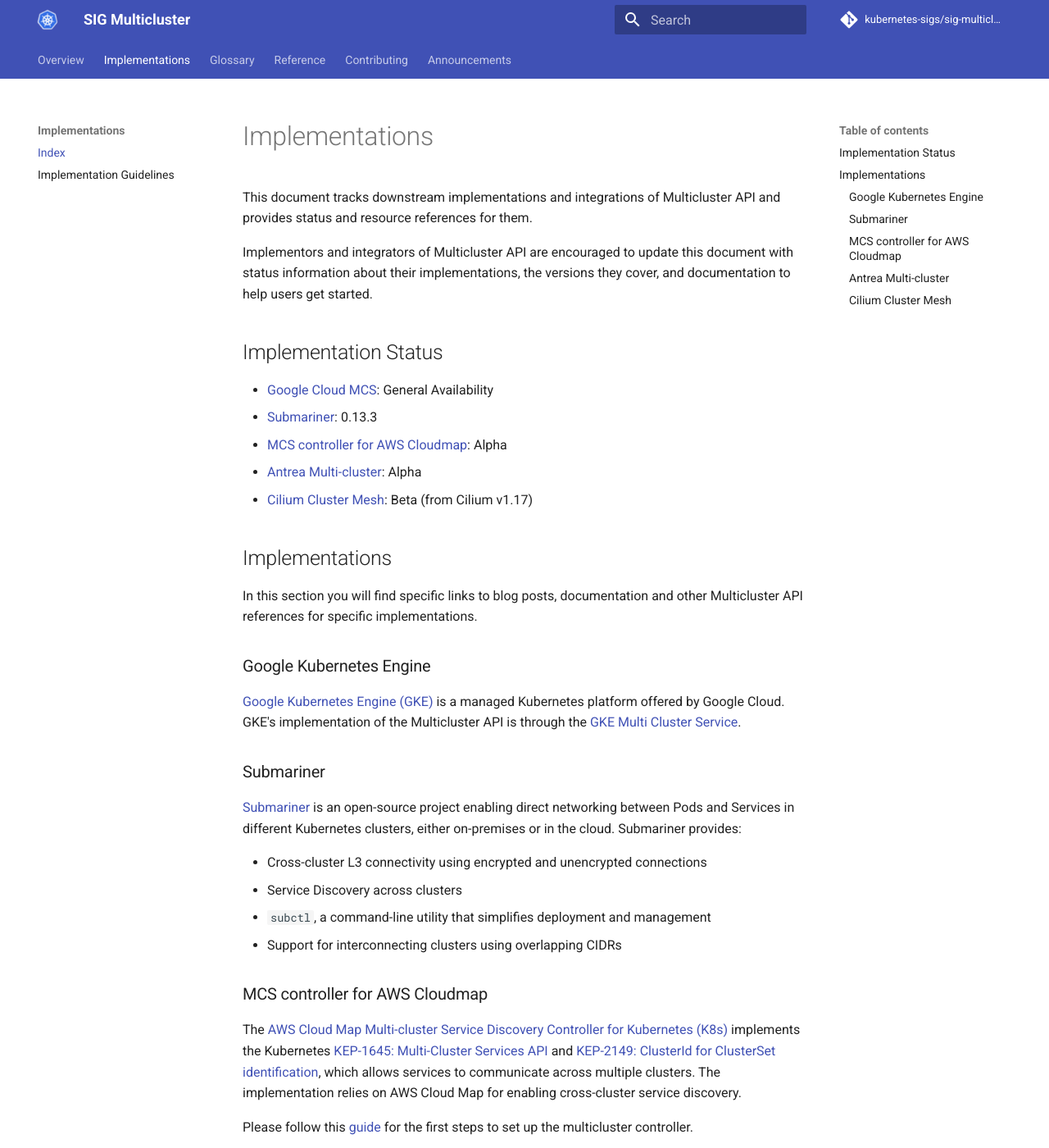
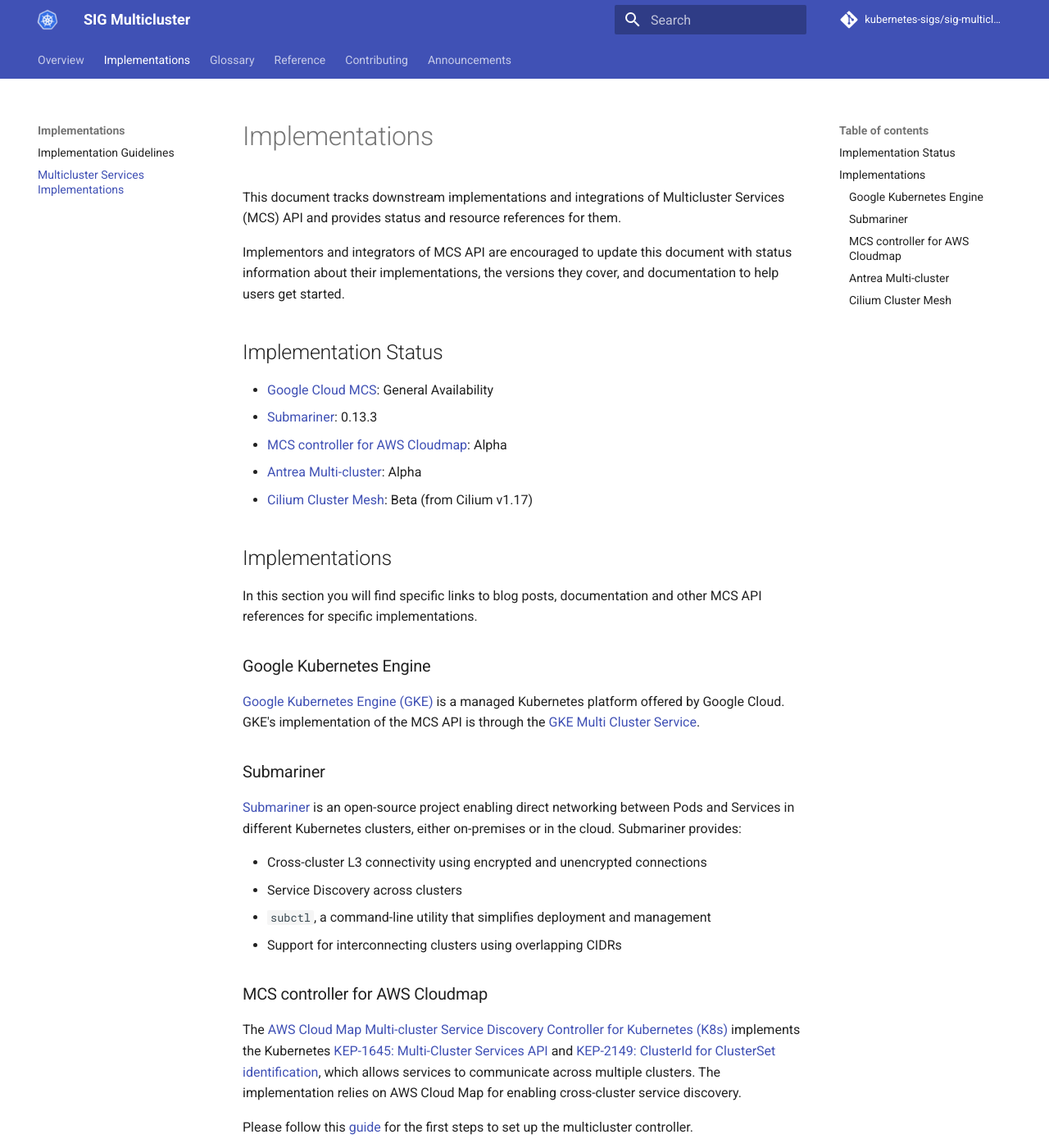
Before and after one commit to kubernetes-sigs/sig-multicluster-site, an MkDocs documentation site: the page built from site-src/implementations/index.md, in a window 1280 px wide and 1400 px high. Shown: the whole window at 82% size. Built offline with MkDocs 1.6.1 and Material for MkDocs 9.7.7, drawn with Linux system fonts in a browser that asks for light colours; comment, search, counter and statistics services are not loaded; some of the changed text lies outside the part shown.

Commit message:
Clarify what the  MCS API implementation page is talking about
Signed-off-by: Laura Lorenz <lauralorenz@google.com>

```diff
--- a/mkdocs.yml
+++ b/mkdocs.yml
@@ -41,8 +41,8 @@
     - Work API Overview: concepts/work-api.md
     - ClusterProfile API Overview: concepts/cluster-profile-api.md
   - Implementations:
-    - Index: implementations/index.md
     - Implementation Guidelines: implementations/guidelines.md
+    - Multicluster Services Implementations: implementations/index.md
   - Glossary:
     - Index: references/glossary/index.md
   - Reference:
--- a/site-src/implementations/index.md
+++ b/site-src/implementations/index.md
@@ -1,8 +1,8 @@
 # Implementations
 
-This document tracks downstream implementations and integrations of Multicluster API and provides status and resource references for them.
+This document tracks downstream implementations and integrations of Multicluster Services (MCS) API and provides status and resource references for them.
 
-Implementors and integrators of Multicluster API are encouraged to update this document with status information about their implementations, the versions they cover, and documentation to help users get started.
+Implementors and integrators of MCS API are encouraged to update this document with status information about their implementations, the versions they cover, and documentation to help users get started.
 
 ## Implementation Status
 
@@ -14,12 +14,12 @@
 
 ## Implementations
 
-In this section you will find specific links to blog posts, documentation and other Multicluster API references for specific implementations.
+In this section you will find specific links to blog posts, documentation and other MCS API references for specific implementations.
 
 
 ### Google Kubernetes Engine
 
-[Google Kubernetes Engine (GKE)][gke] is a managed Kubernetes platform offered by Google Cloud. GKE's implementation of the Multicluster API is through the [GKE Multi Cluster Service][gke-mcs].
+[Google Kubernetes Engine (GKE)][gke] is a managed Kubernetes platform offered by Google Cloud. GKE's implementation of the MCS API is through the [GKE Multi Cluster Service][gke-mcs].
 
 [gke]:https://cloud.google.com/kubernetes-engine
 [gke-mcs]:https://cloud.google.com/kubernetes-engine/docs/concepts/multi-cluster-services
@@ -50,7 +50,7 @@
 
 [Antrea][antrea] is an open-source project which is a Kubernetes networking solution intended to be Kubernetes native. It operates at Layer 3/4 to provide networking and security services for a Kubernetes cluster, leveraging Open vSwitch as the networking data plane.
 
-[Antrea Multi-cluster][antrea-mcs-arch] implements Multi-cluster Service API, which allows users to create multi-cluster Services that can be accessed cross clusters in a ClusterSet. Antrea Multi-cluster also extends Antrea native NetworkPolicy to support [Multi-cluster NetworkPolicy][antrea-mcs-anp] rules that apply to cross-cluster traffic, and [ClusterNetworkPolicy replication][antrea-mcs-cnp-replica] that allows a ClusterSet admin to create ClusterNetworkPolicies which are replicated across the entire ClusterSet and enforced in all member clusters.
+[Antrea Multi-cluster][antrea-mcs-arch] implements the MCS API, which allows users to create multi-cluster Services that can be accessed cross clusters in a ClusterSet. Antrea Multi-cluster also extends Antrea native NetworkPolicy to support [Multi-cluster NetworkPolicy][antrea-mcs-anp] rules that apply to cross-cluster traffic, and [ClusterNetworkPolicy replication][antrea-mcs-cnp-replica] that allows a ClusterSet admin to create ClusterNetworkPolicies which are replicated across the entire ClusterSet and enforced in all member clusters.
 
 Please follow this [guide][antrea-mcs-user-guide] for the first steps to set up Antrea Multi-cluster.
 
@@ -67,7 +67,7 @@
 
 [Cilium Cluster Mesh][cilium-clustermesh] allows you to connect the networks of multiple clusters in such as way that pods in each cluster can discover and access services in all other clusters of the mesh, provided all the clusters run Cilium as their CNI. This allows effectively joining multiple clusters into a large unified network, regardless of the Kubernetes distribution or location each of them is running.
 
-Starting with Cilium version 1.17, Cilium Cluster Mesh also supports MCS-API; see the corresponding [guide][cilium-mcs] for more information!
+Starting with Cilium version 1.17, Cilium Cluster Mesh also supports MCS API; see the corresponding [guide][cilium-mcs] for more information!
 
 [cilium]: https://cilium.io/
 [cilium-clustermesh]: https://cilium.io/use-cases/cluster-mesh/
```
